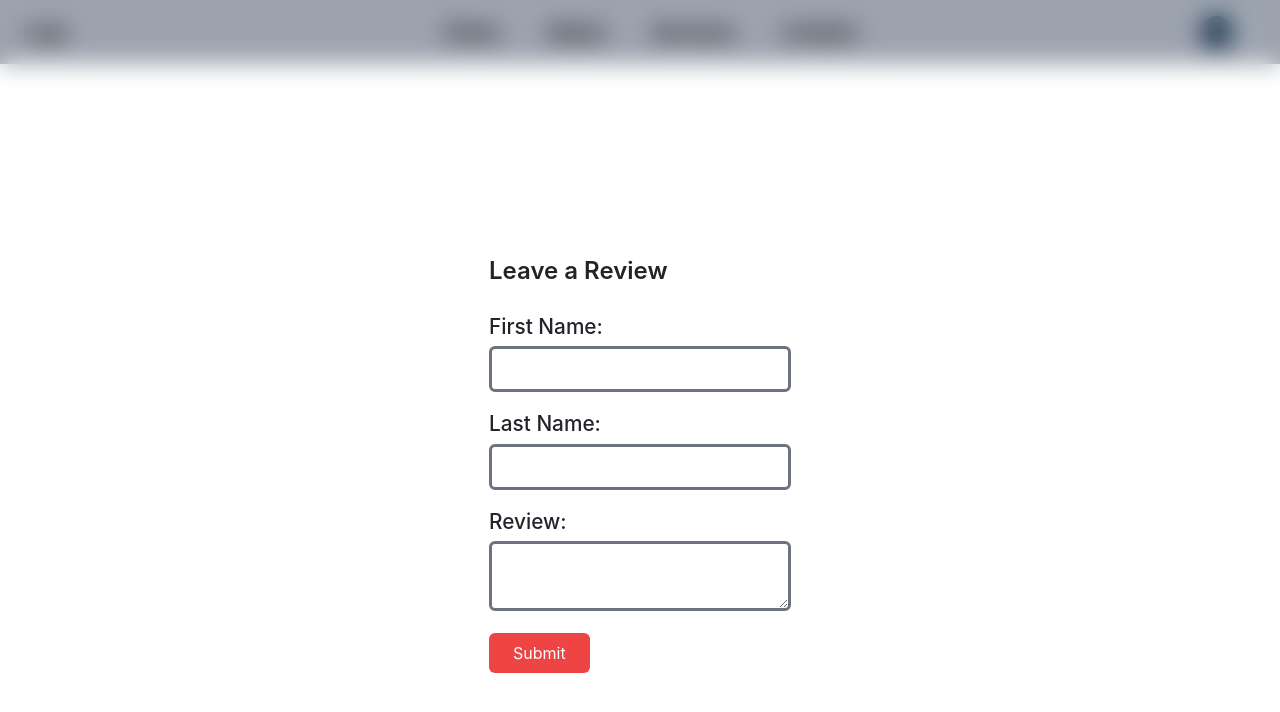
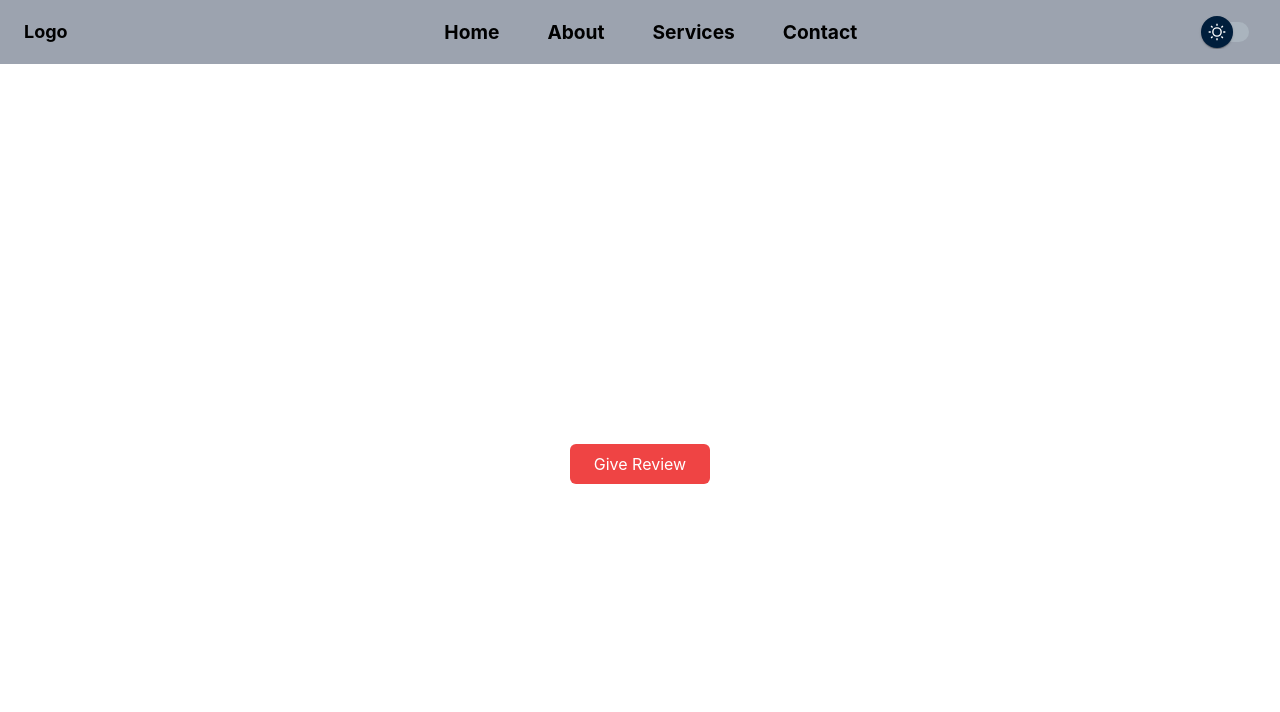
Before and after one commit to GuhaPritam/Navbar-Dark-Mode, a React (Create React App) app: page / in a window 1280 px wide. Shown: the top 712 px of the page. Built offline with nearby package versions, Linux system fonts and the light colour scheme.

Commit message:
all the changes

```diff
--- a/src/Component/Review/Review.js
+++ b/src/Component/Review/Review.js
@@ -1,31 +1,23 @@
 import React, { useState } from 'react';
 
 const ReviewForm = () => {
-    const [firstName, setFirstName] = useState('');
-    const [lastName, setLastName] = useState('');
-    const [review, setReview] = useState('');
-    const [isFormOpen, setIsFormOpen] = useState(true);
+    const [formData, setFormData] = useState({ firstName: '', lastName: '', review: '' });
+    const [isFormOpen, setIsFormOpen] = useState(false);
 
-    const handlFirstNameChange = (event) => {
-        setFirstName(event.target.value);
-    };
-
-    const handleLastNameChange = (event) => {
-        setLastName(event.target.value);
-    };
-
-    const handleReviewChange = (event) => {
-        setReview(event.target.value);
+    const handleChange = (event) => {
+        const { name, value } = event.target;
+        console.log(name)
+        setFormData(prevData => ({
+            ...prevData,
+            [name]: value
+        }));
     };
 
     const handleSubmit = (e) => {
         e.preventDefault();
-        console.log('Form submitted:', { firstName, lastName, review });
+        console.log('Form submitted:', formData);
 
-        // setFormData({ firstName: '', lastName: '', review: '' });
-        setFirstName('');
-        setLastName('');
-        setReview('');
+        setFormData({ firstName: '', lastName: '', review: '' });
         setIsFormOpen(false);
     };
 
@@ -47,18 +39,18 @@ const ReviewForm = () => {
                         <h2 className="text-2xl font-semibold mb-4">Leave a Review</h2>
                         <form className="space-y-4" onSubmit={handleSubmit}>
                             <div>
-                                <label className="block mb-1 text-[1.3rem] font-[500]">First Name:</label>
-                                <input onChange={handlFirstNameChange} value={firstName} className="w-full px-4 py-2 border-[0.2rem] border-gray-500 rounded-md focus:outline-none focus:ring focus:ring-blue-500" required />
+                                <label htmlFor="firstName" className="block mb-1 text-[1.3rem] font-[500]">First Name:</label>
+                                <input id="firstName" name="firstName" onChange={handleChange} value={formData.firstName} className="w-full px-4 py-2 border-[0.2rem] border-gray-500 rounded-md focus:outline-none focus:ring focus:ring-blue-500" required />
                             </div>
 
                             <div>
-                                <label className="block mb-1 text-[1.3rem] font-[500]">Last Name:</label>
-                                <input onChange={handleLastNameChange} value={lastName} className="w-full px-4 py-2 border-[0.2rem] border-gray-500 rounded-md focus:outline-none focus:ring focus:ring-blue-500" required />
+                                <label htmlFor="lastName" className="block mb-1 text-[1.3rem] font-[500]">Last Name:</label>
+                                <input id="lastName" name="lastName" onChange={handleChange} value={formData.lastName} className="w-full px-4 py-2 border-[0.2rem] border-gray-500 rounded-md focus:outline-none focus:ring focus:ring-blue-500" required />
                             </div>
 
                             <div>
-                                <label className="block mb-1 text-[1.3rem] font-[500]">Review:</label>
-                                <textarea onChange={handleReviewChange} value={review} className="w-full px-4 py-2 border-[0.2rem] border-gray-500 rounded-md focus:outline-none focus:ring focus:ring-blue-500" required />
+                                <label htmlFor="review" className="block mb-1 text-[1.3rem] font-[500]">Review:</label>
+                                <textarea id="review" name="review" onChange={handleChange} value={formData.review} className="w-full px-4 py-2 border-[0.2rem] border-gray-500 rounded-md focus:outline-none focus:ring focus:ring-blue-500" required />
                             </div>
 
                             <div>
```
